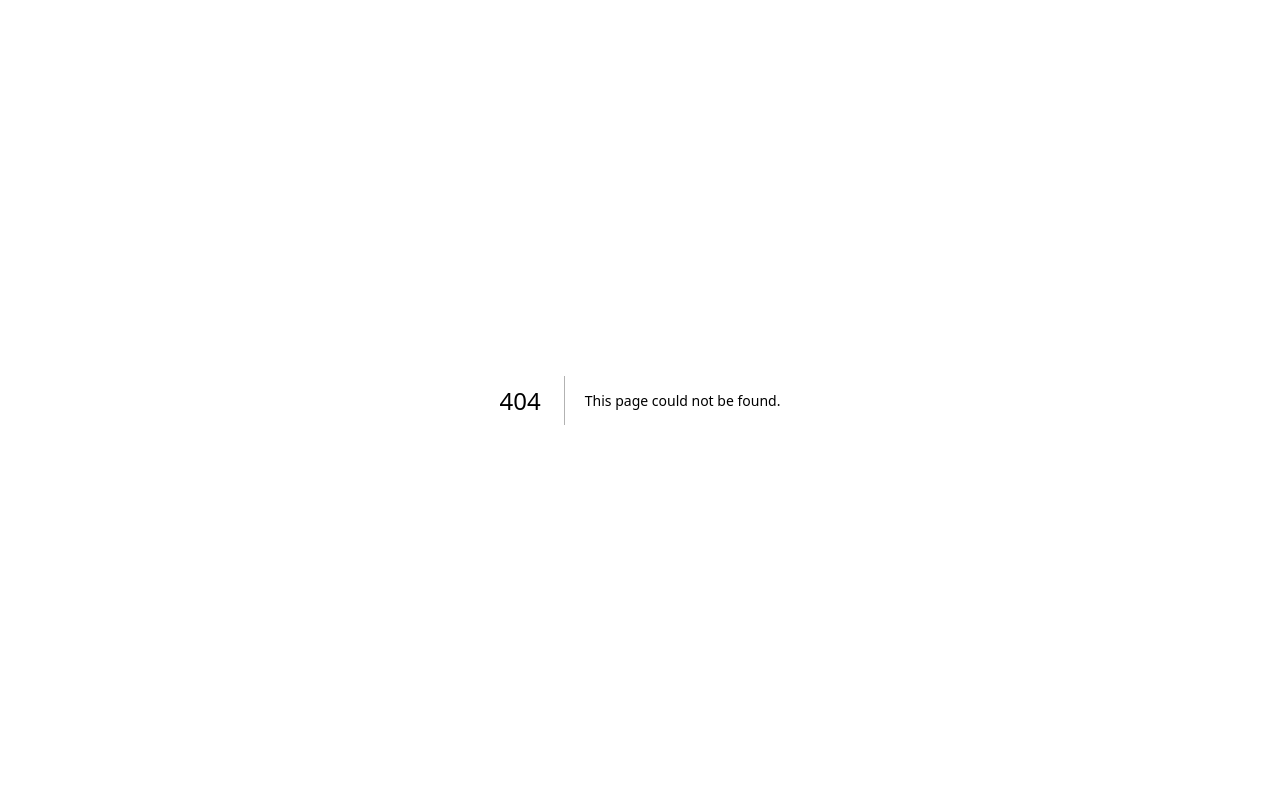
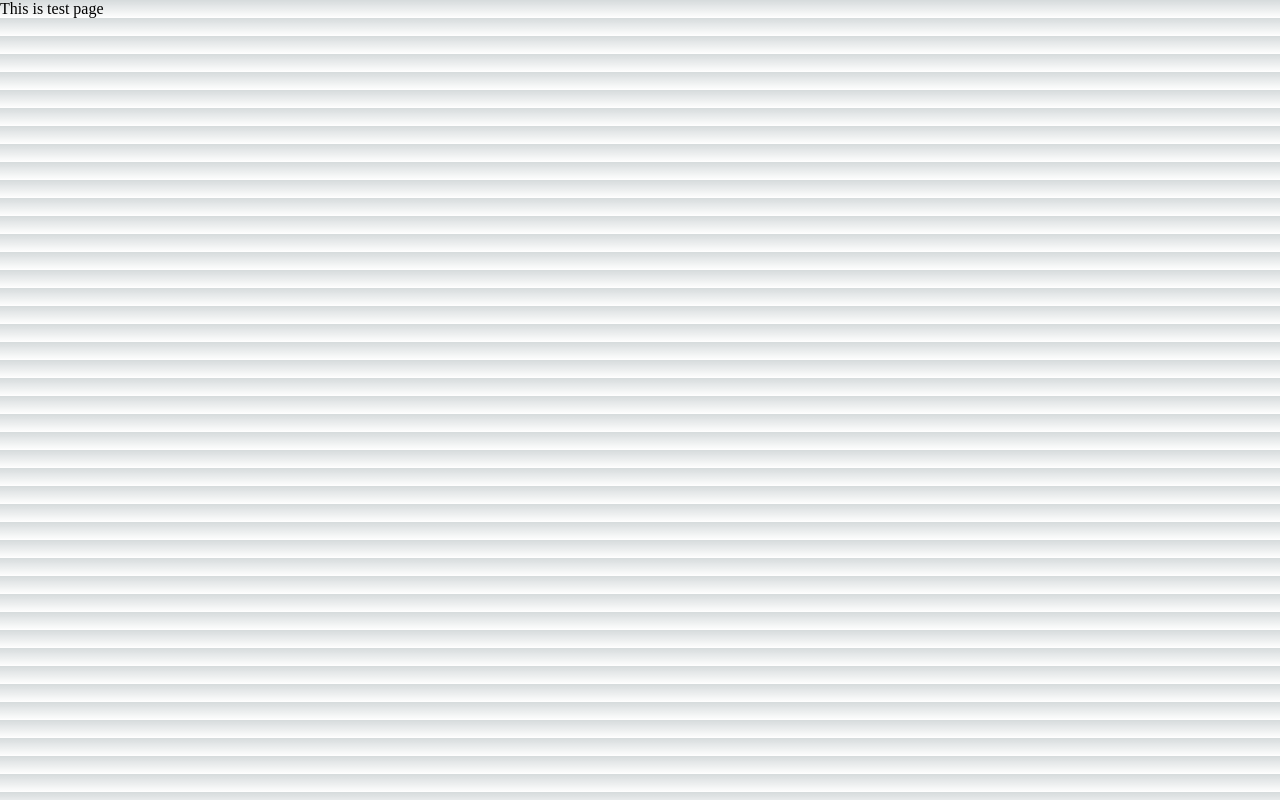
Before and after one commit to duccanhole/ui-ux-collection, a Next.js app: page /test in a window 1280 px wide. Before the commit this address had no page. Built offline with nearby package versions, Linux system fonts and the light colour scheme.

Commit message:
init repo

```diff
--- /dev/null
+++ b/pages/test.tsx
@@ -0,0 +1,8 @@
+
+export default function Test(){
+    return (
+        <div>
+            This is test page
+        </div>
+    )
+}
```
